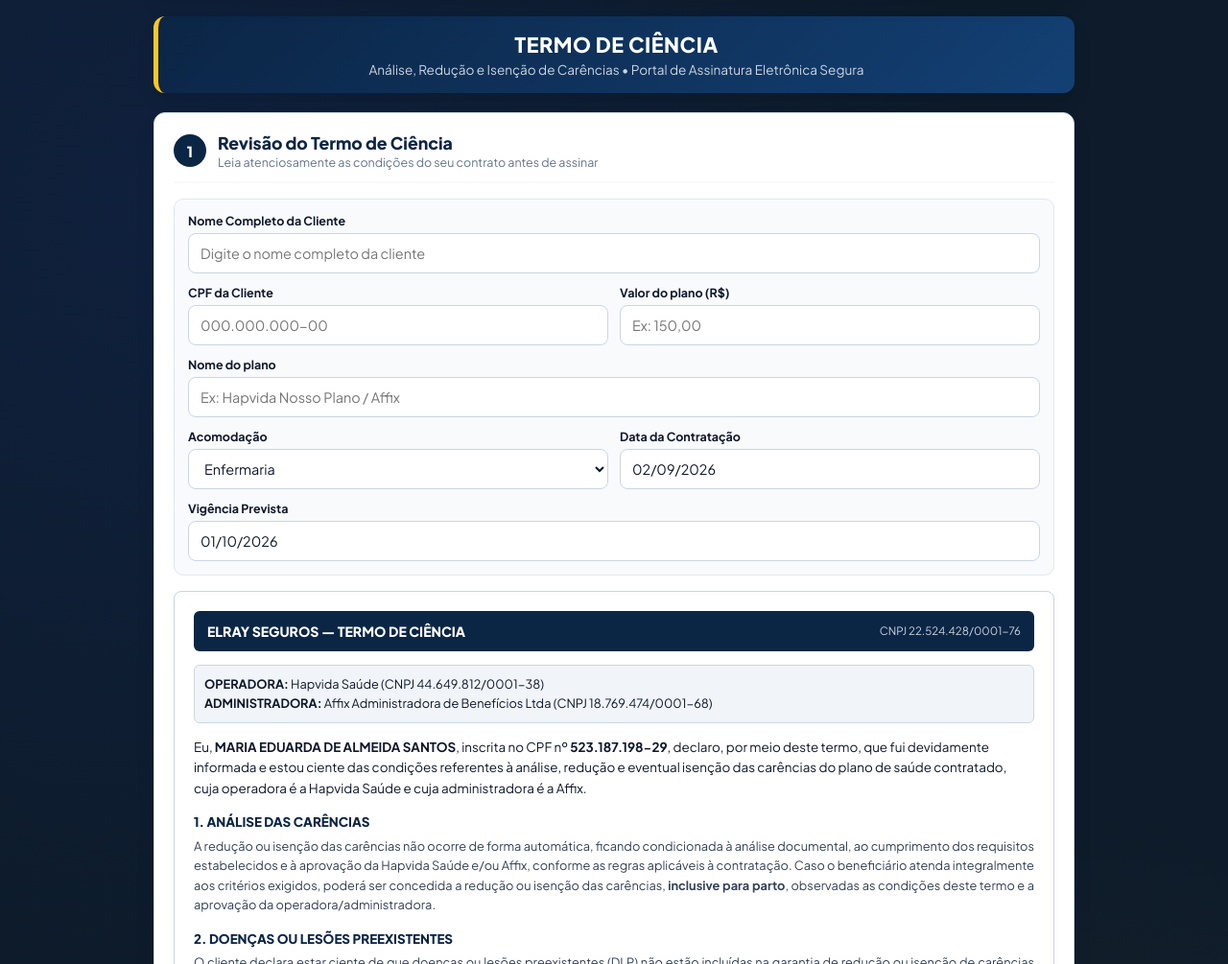
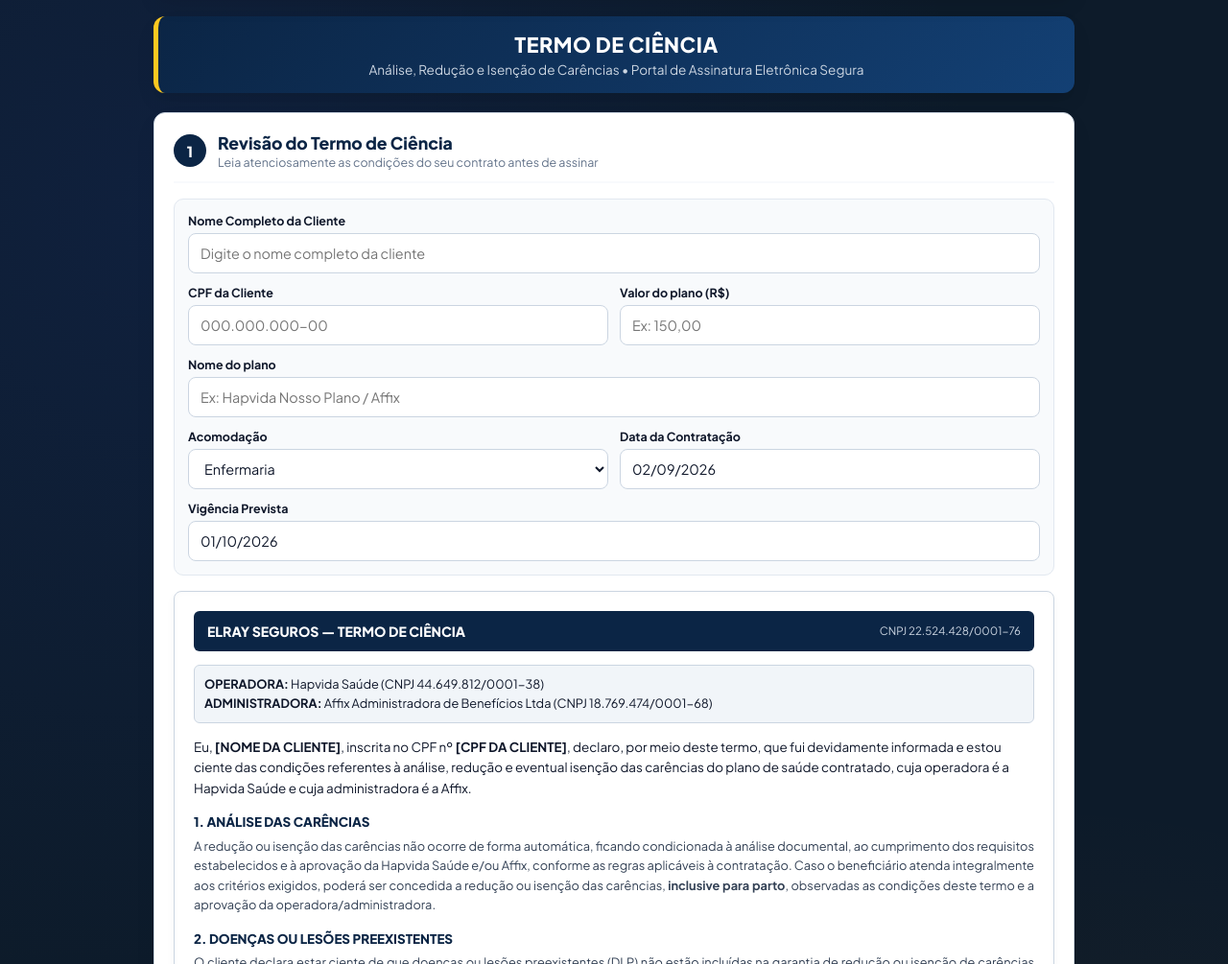
Before and after one commit to PedroMacedo0/Assinador-digital, a website: page index.html in a window 1280 px wide. Shown: the part 95-1100 px from the top of the page at 96% size. Drawn offline with Linux system fonts and the light colour scheme.

Commit message:
Add files via upload

```diff
--- a/app.js
+++ b/app.js
@@ -73,17 +73,23 @@
   let lastSubmittedPayload = null;
 
   // Sincronizar dados em tempo real no leitor do documento
+  function syncDocumentDisplay() {
+    const valName = clienteInput.value.trim();
+    displayClienteName.textContent = valName ? valName.toUpperCase() : '[NOME DA CLIENTE]';
+
+    const valCpf = cpfInput.value.trim();
+    displayCpf.textContent = valCpf ? valCpf : '[CPF DA CLIENTE]';
+  }
+
+  syncDocumentDisplay();
+
   clienteInput.addEventListener('input', (e) => {
-    const val = e.target.value.trim();
-    displayClienteName.textContent = val ? val.toUpperCase() : '[NOME DA CLIENTE]';
-    typedNameInput.value = val;
+    syncDocumentDisplay();
+    typedNameInput.value = e.target.value.trim();
     updateTypedSignatureDisplay();
   });
 
-  cpfInput.addEventListener('input', (e) => {
-    const val = e.target.value.trim();
-    displayCpf.textContent = val ? val : '[CPF DA CLIENTE]';
-  });
+  cpfInput.addEventListener('input', syncDocumentDisplay);
 
   btnProceedToSignature.addEventListener('click', () => {
     signatureSection.scrollIntoView({ behavior: 'smooth' });
--- a/index.html
+++ b/index.html
@@ -114,10 +114,10 @@
           </div>
 
           <p class="paper-intro">
-            Eu, <strong id="displayClienteName">MARIA EDUARDA DE ALMEIDA SANTOS</strong>, inscrita no CPF nº <strong
-              id="displayCpf">523.187.198-29</strong>, declaro, por meio deste termo, que fui devidamente informada e
-            estou ciente das condições referentes à análise, redução e eventual isenção das carências do plano de saúde
-            contratado, cuja operadora é a Hapvida Saúde e cuja administradora é a Affix.
+            Eu, <strong id="displayClienteName">[NOME DA CLIENTE]</strong>, inscrita no CPF nº <strong
+              id="displayCpf">[CPF DA CLIENTE]</strong>, declaro, por meio deste termo, que fui devidamente informada e estou
+            ciente das condições referentes à análise, redução e eventual isenção das carências do plano de saúde contratado,
+            cuja operadora é a Hapvida Saúde e cuja administradora é a Affix.
           </p>
 
           <div class="paper-clause">
```
